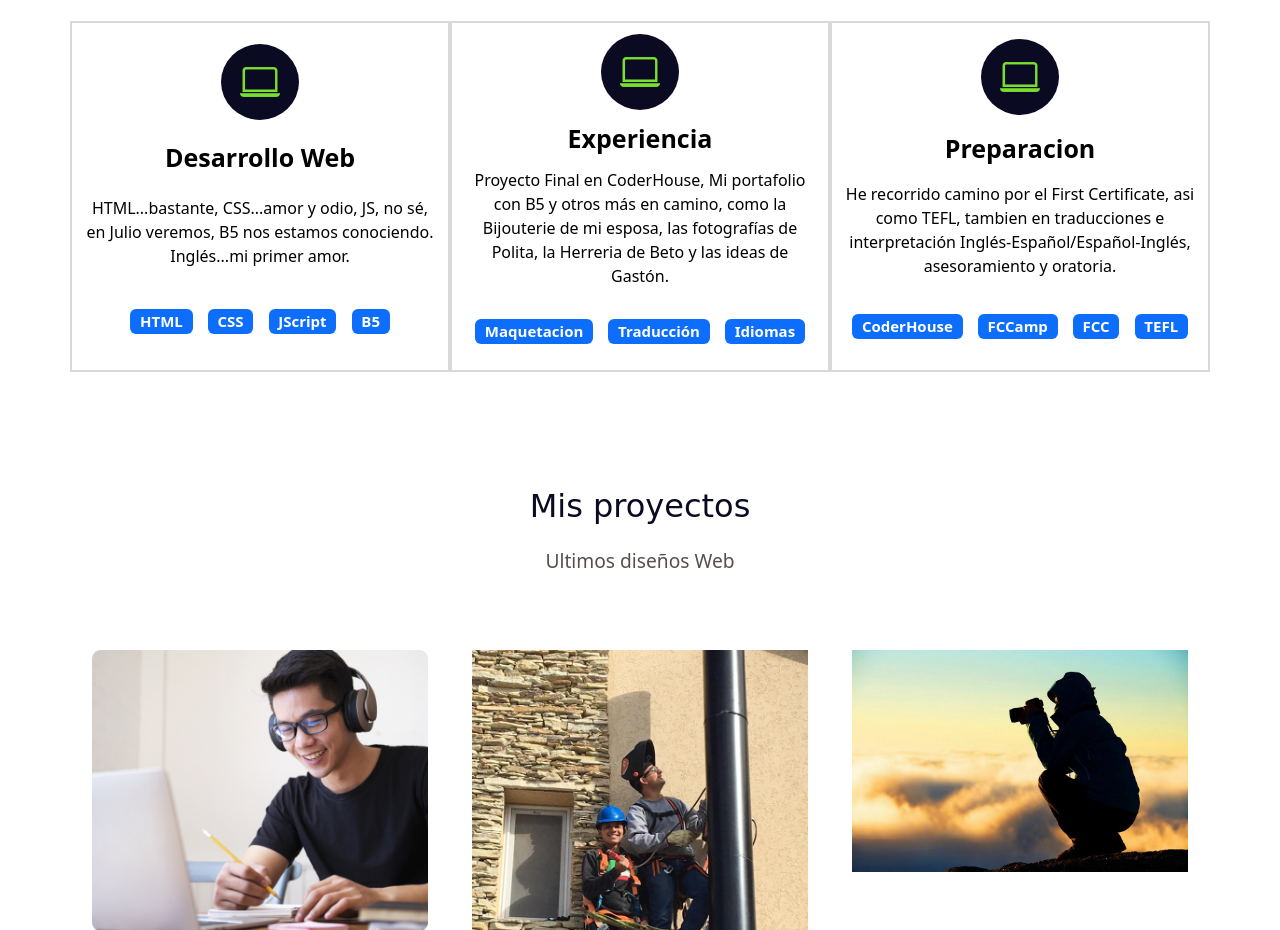
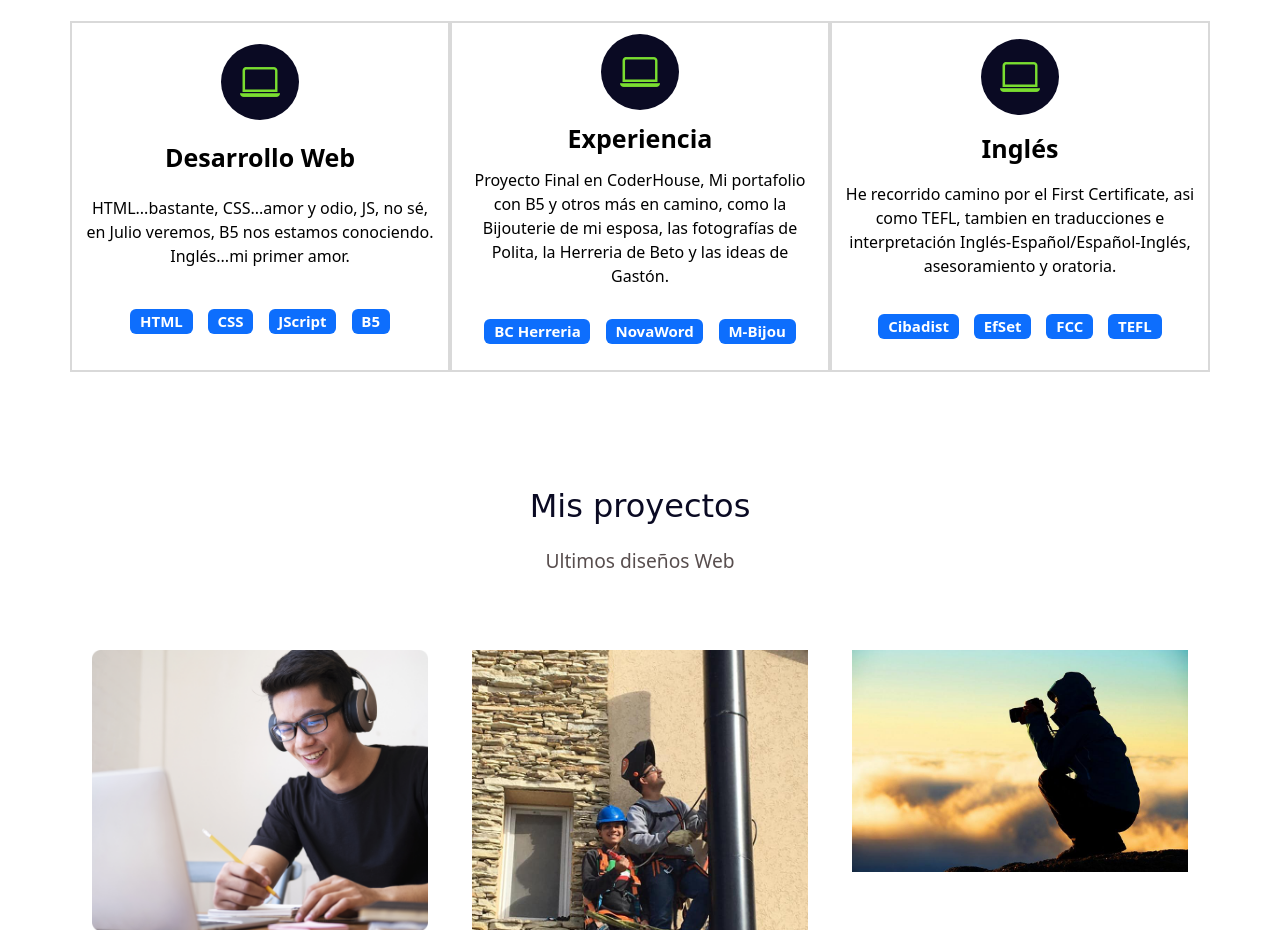
Before and after one commit to RodrikDS/RDmy_site, a plain HTML site: page index.html in a window 1280 px wide. Shown: the part 1100-2030 px from the top of the page. Drawn offline with nearby package versions, Linux system fonts and the light colour scheme; a web font is replaced by a local one.

Commit message:
detalles de inglesd

```diff
--- a/index.html
+++ b/index.html
@@ -86,19 +86,19 @@
           <p class="experiencia-titulo">Experiencia</p>
           <p>Proyecto Final en CoderHouse, Mi portafolio con B5 y otros más en camino, como la Bijouterie de mi esposa, las fotografías de Polita, la Herreria de Beto y las ideas de Gastón.</p>
           <div class="badges-contenedor">
-            <span class="badge text-bg-primary">Maquetacion</span>
-            <span class="badge text-bg-primary">Traducción</span>
-            <span class="badge text-bg-primary">Idiomas</span>
+            <span class="badge text-bg-primary">BC Herreria</span>
+            <span class="badge text-bg-primary">NovaWord</span>
+            <span class="badge text-bg-primary">M-Bijou</span>
           </div>
         </div>
 
         <div class="columna col-12 col-md-4">
           <i class="bi bi-laptop"></i>
-          <p class="experiencia-titulo">Preparacion</p>
+          <p class="experiencia-titulo">Inglés</p>
           <p>He recorrido camino por el First Certificate, asi como TEFL, tambien en traducciones e interpretación Inglés-Español/Español-Inglés, asesoramiento y oratoria.</p>
           <div class="badges-contenedor">
-            <span class="badge text-bg-primary">CoderHouse</span>
-            <span class="badge text-bg-primary">FCCamp</span>
+            <span class="badge text-bg-primary">Cibadist</span>
+            <span class="badge text-bg-primary">EfSet</span>
             <span class="badge text-bg-primary">FCC</span>
             <span class="badge text-bg-primary">TEFL</span>
           </div>
@@ -189,7 +189,7 @@
           <div class="proyecto">
             <img src="img/proyecto-6.jpg" alt="proyecto 6">
             <div class="overlay">
-              <p>Moni Bijou</p>
+              <p>M-Bijou</p>
               <div class="iconos-contenedor d-flex">
                   <a href="https://github.com/RodrikDS" target="_blank" rel="noopener">
                     <i class="bi bi-github"></i>
```
